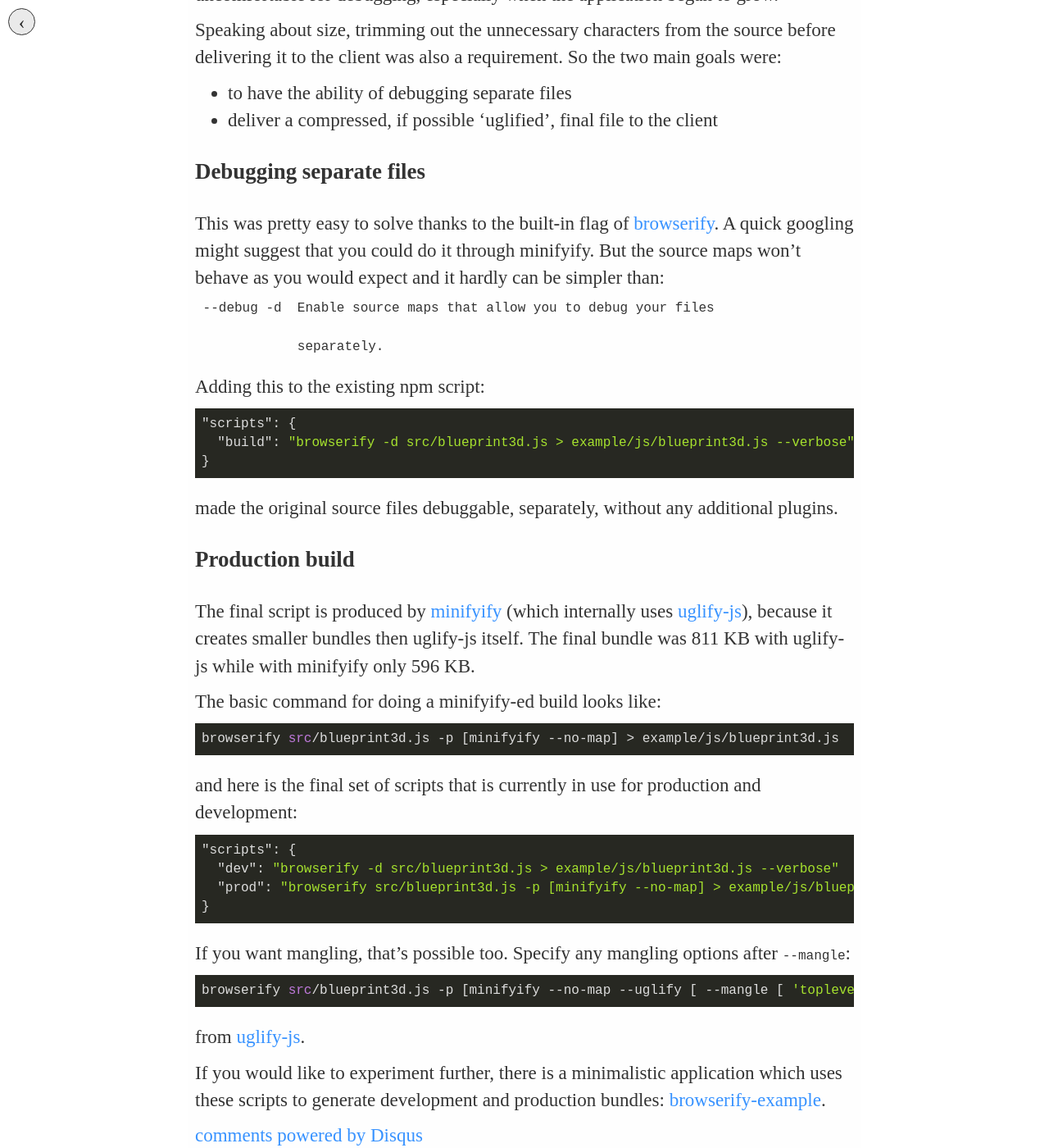
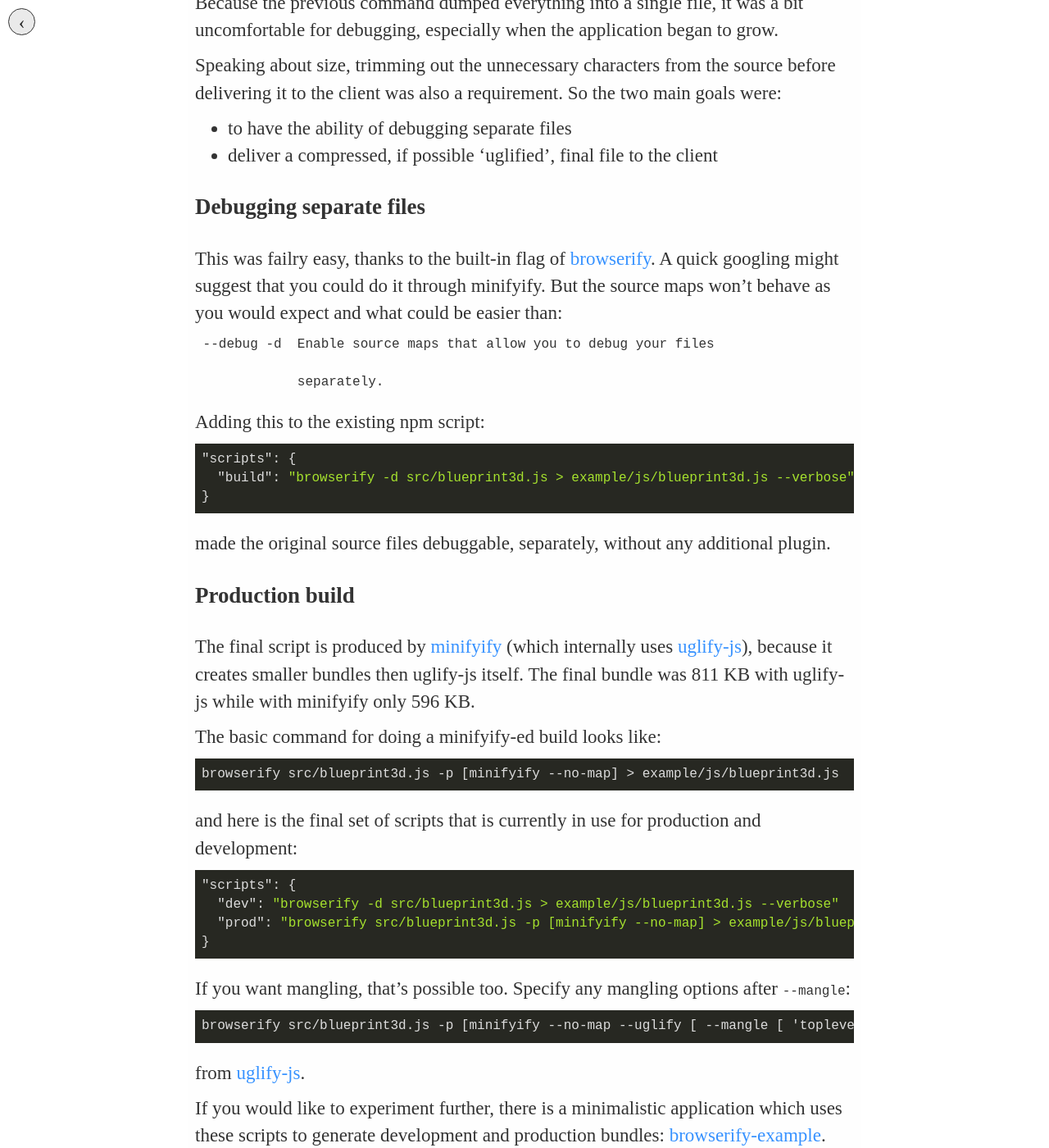
Before and after one commit to akoskm/akoskm.github.io, a Jekyll site: the page built from _posts/2016-09-19-browserify-production-boilerplate.md, in a window 1280 px wide and 1400 px high, scrolled down 857 px. Shown: the whole window at 82% size. Built offline with Jekyll 4.4.1, drawn with Linux system fonts in a browser that asks for light colours; nearby versions of some CDN libraries; some web fonts are replaced; comment, search, counter and statistics services are not loaded; some of the changed text lies outside the part shown.

Commit message:
minor corrections

```diff
--- a/_posts/2016-09-19-browserify-production-boilerplate.md
+++ b/_posts/2016-09-19-browserify-production-boilerplate.md
@@ -6,10 +6,11 @@
 ---
 
 Realtime Raytracer, the acoustical design tool, is now in alpha! Check out the demo
-[here](http://bp3dbt2d-env.us-east-1.elasticbeanstalk.com) or
-see the promo video [here](http://bp3dbt2d-env.us-east-1.elasticbeanstalk.com). One of the final steps before
-the alpha release was to improve the existing npm scripts to produce files that are easier to debug and to create
-a compressed bundle which will be served to the client.
+[here](http://bp3dbt2d-env.us-east-1.elasticbeanstalk.com) and the promo video
+[here](http://bp3dbt2d-env.us-east-1.elasticbeanstalk.com).
+
+One of the final steps before the alpha release was to improve the existing npm scripts to
+produce files that are easier to debug and to create a compressed bundle which will be served to the client.
 
 ### blueprint3d scripts
 
@@ -32,9 +33,9 @@
 
 ### Debugging separate files
 
-This was pretty easy to solve thanks to the built-in flag of [browserify](https://github.com/substack/node-browserify#usage).
+This was failry easy, thanks to the built-in flag of [browserify](https://github.com/substack/node-browserify#usage).
 A quick googling might suggest that you could do it through minifyify.
-But the source maps won't behave as you would expect and it hardly can be simpler than:
+But the source maps won't behave as you would expect and what could be easier than:
 
 <pre>
  --debug -d  Enable source maps that allow you to debug your files
@@ -49,7 +50,7 @@
 }
 </code></pre>
 
-made the original source files debuggable, separately, without any additional plugins.
+made the original source files debuggable, separately, without any additional plugin.
 
 ### Production build
 
@@ -59,7 +60,7 @@
 
 The basic command for doing a minifyify-ed build looks like:
 
-<pre><code>browserify src/blueprint3d.js -p [minifyify --no-map] > example/js/blueprint3d.js
+<pre><code class="hljs text">browserify src/blueprint3d.js -p [minifyify --no-map] > example/js/blueprint3d.js
 </code></pre>
 
 and here is the final set of scripts that is currently in use for production and development:
@@ -71,7 +72,7 @@
 
 If you want mangling, that's possible too. Specify any mangling options after <code>--mangle</code>:
 
-<pre><code>browserify src/blueprint3d.js -p [minifyify --no-map --uglify [ --mangle [ 'toplevel' ] ] ] > example/js/blueprint3d.js
+<pre><code class="hljs text">browserify src/blueprint3d.js -p [minifyify --no-map --uglify [ --mangle [ 'toplevel' ] ] ] > example/js/blueprint3d.js
 </code></pre>
 
 from [uglify-js](https://github.com/mishoo/UglifyJS2#mangler-options).
```
